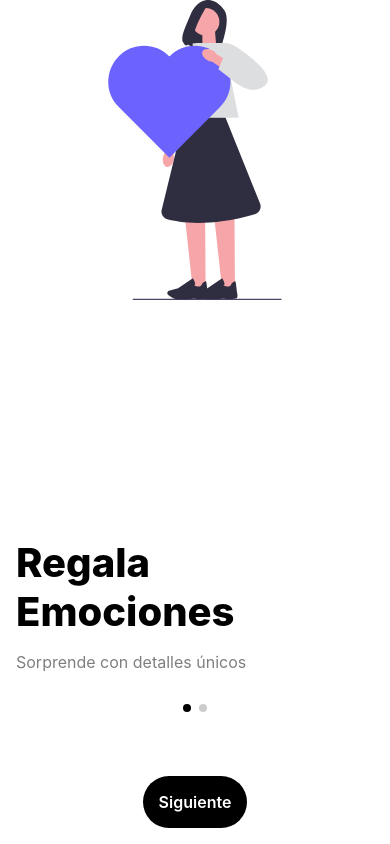
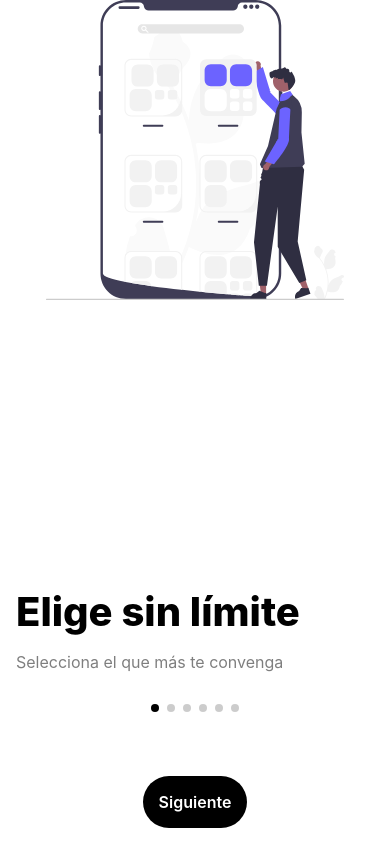
Before and after one commit to juliodacer/react-native-intro-animation, a React Native app: screen /IntroScreen03 in a window 390 px wide. Built offline with nearby package versions, Linux system fonts and the light colour scheme.

Commit message:
rest of screens

```diff
--- /dev/null
+++ b/src/components/ScreenIndicator.tsx
@@ -0,0 +1,35 @@
+import { View, Text, StyleSheet } from 'react-native'
+import React from 'react'
+
+const ScreenIndicator = ({ count, activeIndex }: { count: number, activeIndex: number }) => {
+    return (
+        <View style={styles.container}>
+            {new Array(count).fill("1").map((_, i) => (
+                <View
+                    key={i}
+                    style={{
+                        ...styles.dot,
+                        backgroundColor: i === activeIndex ? '#000' : '#0003'
+                    }}
+                />
+            ))}
+        </View>
+    )
+}
+
+const styles = StyleSheet.create({
+    container: {
+        flexDirection: 'row',
+        alignItems: 'center',
+        justifyContent: 'center',
+        gap: 8,
+        marginVertical: 32
+    },
+    dot: {
+        width: 8,
+        height: 8,
+        borderRadius: 8,
+    }
+})
+
+export default ScreenIndicator
--- a/src/screens/IntroScreen01.tsx
+++ b/src/screens/IntroScreen01.tsx
@@ -4,6 +4,7 @@ import { RootStackScreenProps } from '../navigators/RootNavigator'
 import LoveArt from '../components/artworks/LoveArt'
 import { INTRO_SCREEN_01 } from '../utils/constanst';
 import PrimaryButton from '../components/PrimaryButton';
+import ScreenIndicator from '../components/ScreenIndicator';
 
 // interface Props {
 //   navigation: RootStackScreenProps<"IntroScreen01">
@@ -22,16 +23,7 @@ const IntroScreen01 = ({ navigation }: RootStackScreenProps<"IntroScreen01">) =>
         <Text style={styles.description}>
           {INTRO_SCREEN_01.description}
         </Text>
-        <View style={{
-          flexDirection: 'row',
-          alignItems: 'center',
-          justifyContent: 'center',
-          gap: 8,
-          marginVertical: 32
-        }} >
-          <View style={{ width: 8, height: 8, borderRadius: 8, backgroundColor: '#000' }} />
-          <View style={{ width: 8, height: 8, borderRadius: 8, backgroundColor: '#0003' }} />
-        </View>
+        <ScreenIndicator count={6} activeIndex={0} />
         <View style={{ marginTop: 32, alignItems: 'center' }}>
           <PrimaryButton label='Siguiente' onPress={() => navigation.navigate('IntroScreen02')} />
         </View>
--- a/src/screens/IntroScreen02.tsx
+++ b/src/screens/IntroScreen02.tsx
@@ -1,12 +1,52 @@
-import { View, Text } from 'react-native'
-import React from 'react'
+import { View, Text, StyleSheet, TouchableOpacity } from 'react-native'
+import React, { FC } from 'react'
+import { RootStackScreenProps } from '../navigators/RootNavigator'
+import LoveArt from '../components/artworks/LoveArt'
+import { INTRO_SCREEN_01, INTRO_SCREEN_02 } from '../utils/constanst';
+import PrimaryButton from '../components/PrimaryButton';
+import ScreenIndicator from '../components/ScreenIndicator';
+import GiftsArt from '../components/artworks/GiftsArt';
 
-const IntroScreen02 = () => {
+// interface Props {
+//   navigation: RootStackScreenProps<"IntroScreen01">
+// }
+
+const IntroScreen02 = ({ navigation }: RootStackScreenProps<"IntroScreen02">) => {
   return (
-    <View>
-      <Text>IntroScreen02</Text>
+    <View style={styles.container}>
+      <View style={styles.image}>
+        <GiftsArt width={300} height={300} />
+      </View>
+      <View style={styles.contentContainer}>
+        <Text style={styles.title}>{
+          INTRO_SCREEN_02.title}
+        </Text>
+        <Text style={styles.description}>
+          {INTRO_SCREEN_02.description}
+        </Text>
+        <ScreenIndicator count={6} activeIndex={0} />
+        <View style={{ marginTop: 32, alignItems: 'center' }}>
+          <PrimaryButton label='Siguiente' onPress={() => navigation.navigate('IntroScreen03')} />
+        </View>
+      </View>
     </View>
   )
 }
 
+const styles = StyleSheet.create({
+  container: {
+    backgroundColor: '#fff',
+    flex: 1
+  },
+  contentContainer: {
+    padding: 16
+  },
+  image: {
+    flex: 1,
+    alignItems: 'center'
+  },
+  title: { fontSize: 40, fontWeight: "800", color: '#000' },
+  description: { opacity: 0.5, color: '#000', marginTop: 16, fontSize: 16 }
+})
+
 export default IntroScreen02
--- a/src/screens/IntroScreen03.tsx
+++ b/src/screens/IntroScreen03.tsx
@@ -1,12 +1,52 @@
-import { View, Text } from 'react-native'
-import React from 'react'
+import { View, Text, StyleSheet, TouchableOpacity } from 'react-native'
+import React, { FC } from 'react'
+import { RootStackScreenProps } from '../navigators/RootNavigator'
+import LoveArt from '../components/artworks/LoveArt'
+import { INTRO_SCREEN_01, INTRO_SCREEN_03 } from '../utils/constanst';
+import PrimaryButton from '../components/PrimaryButton';
+import ScreenIndicator from '../components/ScreenIndicator';
+import SelectProductArt from '../components/artworks/SelectProductArt';
 
-const IntroScreen03 = () => {
+// interface Props {
+//   navigation: RootStackScreenProps<"IntroScreen01">
+// }
+
+const IntroScreen03 = ({ navigation }: RootStackScreenProps<"IntroScreen03">) => {
   return (
-    <View>
-      <Text>IntroScreen03</Text>
+    <View style={styles.container}>
+      <View style={styles.image}>
+        <SelectProductArt width={300} height={300} />
+      </View>
+      <View style={styles.contentContainer}>
+        <Text style={styles.title}>{
+          INTRO_SCREEN_03.title}
+        </Text>
+        <Text style={styles.description}>
+          {INTRO_SCREEN_03.description}
+        </Text>
+        <ScreenIndicator count={6} activeIndex={0} />
+        <View style={{ marginTop: 32, alignItems: 'center' }}>
+          <PrimaryButton label='Siguiente' onPress={() => navigation.navigate('IntroScreen04')} />
+        </View>
+      </View>
     </View>
   )
 }
 
+const styles = StyleSheet.create({
+  container: {
+    backgroundColor: '#fff',
+    flex: 1
+  },
+  contentContainer: {
+    padding: 16
+  },
+  image: {
+    flex: 1,
+    alignItems: 'center'
+  },
+  title: { fontSize: 40, fontWeight: "800", color: '#000' },
+  description: { opacity: 0.5, color: '#000', marginTop: 16, fontSize: 16 }
+})
+
 export default IntroScreen03
--- a/src/screens/IntroScreen04.tsx
+++ b/src/screens/IntroScreen04.tsx
@@ -1,12 +1,52 @@
-import { View, Text } from 'react-native'
-import React from 'react'
+import { View, Text, StyleSheet, TouchableOpacity } from 'react-native'
+import React, { FC } from 'react'
+import { RootStackScreenProps } from '../navigators/RootNavigator'
+import LoveArt from '../components/artworks/LoveArt'
+import { INTRO_SCREEN_01, INTRO_SCREEN_04 } from '../utils/constanst';
+import PrimaryButton from '../components/PrimaryButton';
+import ScreenIndicator from '../components/ScreenIndicator';
+import DeliveryArt from '../components/artworks/DeliveryArt';
 
-const IntroScreen04 = () => {
+// interface Props {
+//   navigation: RootStackScreenProps<"IntroScreen01">
+// }
+
+const IntroScreen04 = ({ navigation }: RootStackScreenProps<"IntroScreen04">) => {
   return (
-    <View>
-      <Text>IntroScreen04</Text>
+    <View style={styles.container}>
+      <View style={styles.image}>
+        <DeliveryArt width={300} height={300} />
+      </View>
+      <View style={styles.contentContainer}>
+        <Text style={styles.title}>{
+          INTRO_SCREEN_04.title}
+        </Text>
+        <Text style={styles.description}>
+          {INTRO_SCREEN_04.description}
+        </Text>
+        <ScreenIndicator count={6} activeIndex={0} />
+        <View style={{ marginTop: 32, alignItems: 'center' }}>
+          <PrimaryButton label='Siguiente' onPress={() => navigation.navigate('IntroScreen05')} />
+        </View>
+      </View>
     </View>
   )
 }
 
+const styles = StyleSheet.create({
+  container: {
+    backgroundColor: '#fff',
+    flex: 1
+  },
+  contentContainer: {
+    padding: 16
+  },
+  image: {
+    flex: 1,
+    alignItems: 'center'
+  },
+  title: { fontSize: 40, fontWeight: "800", color: '#000' },
+  description: { opacity: 0.5, color: '#000', marginTop: 16, fontSize: 16 }
+})
+
 export default IntroScreen04
--- a/src/screens/IntroScreen05.tsx
+++ b/src/screens/IntroScreen05.tsx
@@ -1,12 +1,52 @@
-import { View, Text } from 'react-native'
-import React from 'react'
+import { View, Text, StyleSheet, TouchableOpacity } from 'react-native'
+import React, { FC } from 'react'
+import { RootStackScreenProps } from '../navigators/RootNavigator'
+import LoveArt from '../components/artworks/LoveArt'
+import { INTRO_SCREEN_01, INTRO_SCREEN_05 } from '../utils/constanst';
+import PrimaryButton from '../components/PrimaryButton';
+import ScreenIndicator from '../components/ScreenIndicator';
+import CustomOrderArt from '../components/artworks/CustomOrderArt';
 
-const IntroScreen05 = () => {
+// interface Props {
+//   navigation: RootStackScreenProps<"IntroScreen01">
+// }
+
+const IntroScreen05 = ({ navigation }: RootStackScreenProps<"IntroScreen05">) => {
   return (
-    <View>
-      <Text>IntroScreen05</Text>
+    <View style={styles.container}>
+      <View style={styles.image}>
+        <CustomOrderArt width={300} height={300} />
+      </View>
+      <View style={styles.contentContainer}>
+        <Text style={styles.title}>{
+          INTRO_SCREEN_05.title}
+        </Text>
+        <Text style={styles.description}>
+          {INTRO_SCREEN_05.description}
+        </Text>
+        <ScreenIndicator count={6} activeIndex={0} />
+        <View style={{ marginTop: 32, alignItems: 'center' }}>
+          <PrimaryButton label='Siguiente' onPress={() => navigation.navigate('IntroScreen02')} />
+        </View>
+      </View>
     </View>
   )
 }
 
+const styles = StyleSheet.create({
+  container: {
+    backgroundColor: '#fff',
+    flex: 1
+  },
+  contentContainer: {
+    padding: 16
+  },
+  image: {
+    flex: 1,
+    alignItems: 'center'
+  },
+  title: { fontSize: 40, fontWeight: "800", color: '#000' },
+  description: { opacity: 0.5, color: '#000', marginTop: 16, fontSize: 16 }
+})
+
 export default IntroScreen05
--- a/src/screens/IntroScreen06.tsx
+++ b/src/screens/IntroScreen06.tsx
@@ -1,12 +1,52 @@
-import { View, Text } from 'react-native'
-import React from 'react'
+import { View, Text, StyleSheet, TouchableOpacity } from 'react-native'
+import React, { FC } from 'react'
+import { RootStackScreenProps } from '../navigators/RootNavigator'
+import LoveArt from '../components/artworks/LoveArt'
+import { INTRO_SCREEN_01 } from '../utils/constanst';
+import PrimaryButton from '../components/PrimaryButton';
+import ScreenIndicator from '../components/ScreenIndicator';
+import LoginArt from '../components/artworks/LoginArt';
 
-const IntroScreen06 = () => {
+// interface Props {
+//   navigation: RootStackScreenProps<"IntroScreen01">
+// }
+
+const IntroScreen06 = ({ navigation }: RootStackScreenProps<"IntroScreen06">) => {
   return (
-    <View>
-      <Text>IntroScreen06</Text>
+    <View style={styles.container}>
+      <View style={styles.image}>
+        <LoginArt width={300} height={300} />
+      </View>
+      <View style={styles.contentContainer}>
+        <Text style={styles.title}>{
+          INTRO_SCREEN_01.title}
+        </Text>
+        <Text style={styles.description}>
+          {INTRO_SCREEN_01.description}
+        </Text>
+        <ScreenIndicator count={6} activeIndex={0} />
+        <View style={{ marginTop: 32, alignItems: 'center' }}>
+          <PrimaryButton label='Siguiente' onPress={() => navigation.navigate('IntroScreen02')} />
+        </View>
+      </View>
     </View>
   )
 }
 
+const styles = StyleSheet.create({
+  container: {
+    backgroundColor: '#fff',
+    flex: 1
+  },
+  contentContainer: {
+    padding: 16
+  },
+  image: {
+    flex: 1,
+    alignItems: 'center'
+  },
+  title: { fontSize: 40, fontWeight: "800", color: '#000' },
+  description: { opacity: 0.5, color: '#000', marginTop: 16, fontSize: 16 }
+})
+
 export default IntroScreen06
--- a/src/utils/constanst.ts
+++ b/src/utils/constanst.ts
@@ -2,3 +2,28 @@ export const INTRO_SCREEN_01 = {
     title: 'Regala Emociones',
     description: 'Sorprende con detalles únicos'
 }
+
+export const INTRO_SCREEN_02 = {
+    title: 'Detalles personalizados',
+    description: 'Sorprende sin medidas'
+}
+
+export const INTRO_SCREEN_03 = {
+    title: 'Elige sin límite',
+    description: 'Selecciona el que más te convenga'
+}
+
+export const INTRO_SCREEN_04 = {
+    title: 'Solicita delivery',
+    description: 'Llegamos donde nos mandes'
+}
+
+export const INTRO_SCREEN_05 = {
+    title: 'Atención personalizada',
+    description: '¿No sabes qué regalar?, nosotros te ayudamos'
+}
+
+export const INTRO_SCREEN_6 = {
+    title: 'Regala Emociones',
+    description: 'Sorprende con detalles únicos'
+}
```
Also changed, not shown: src/navigators/RootNavigator.tsx (+8 -8 lines).
